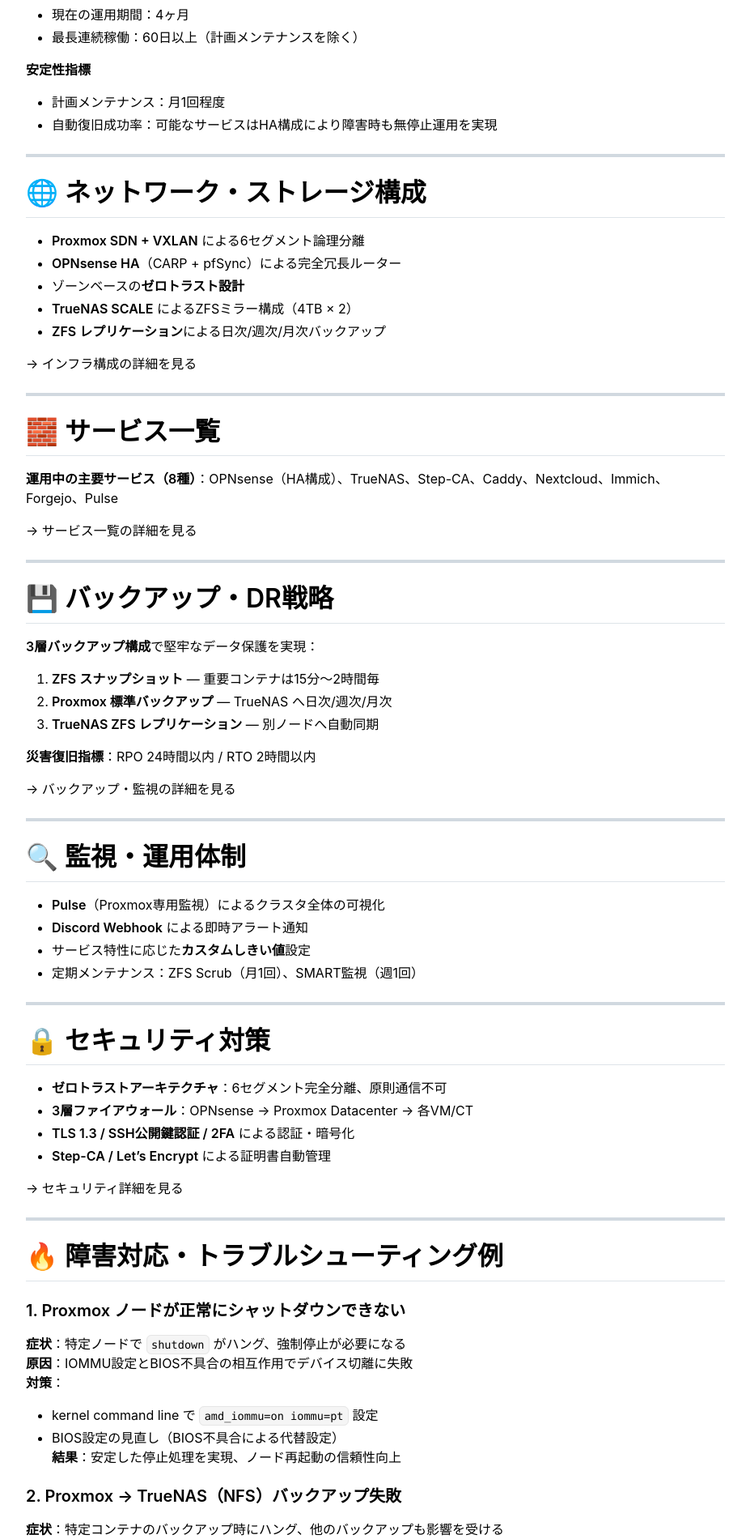
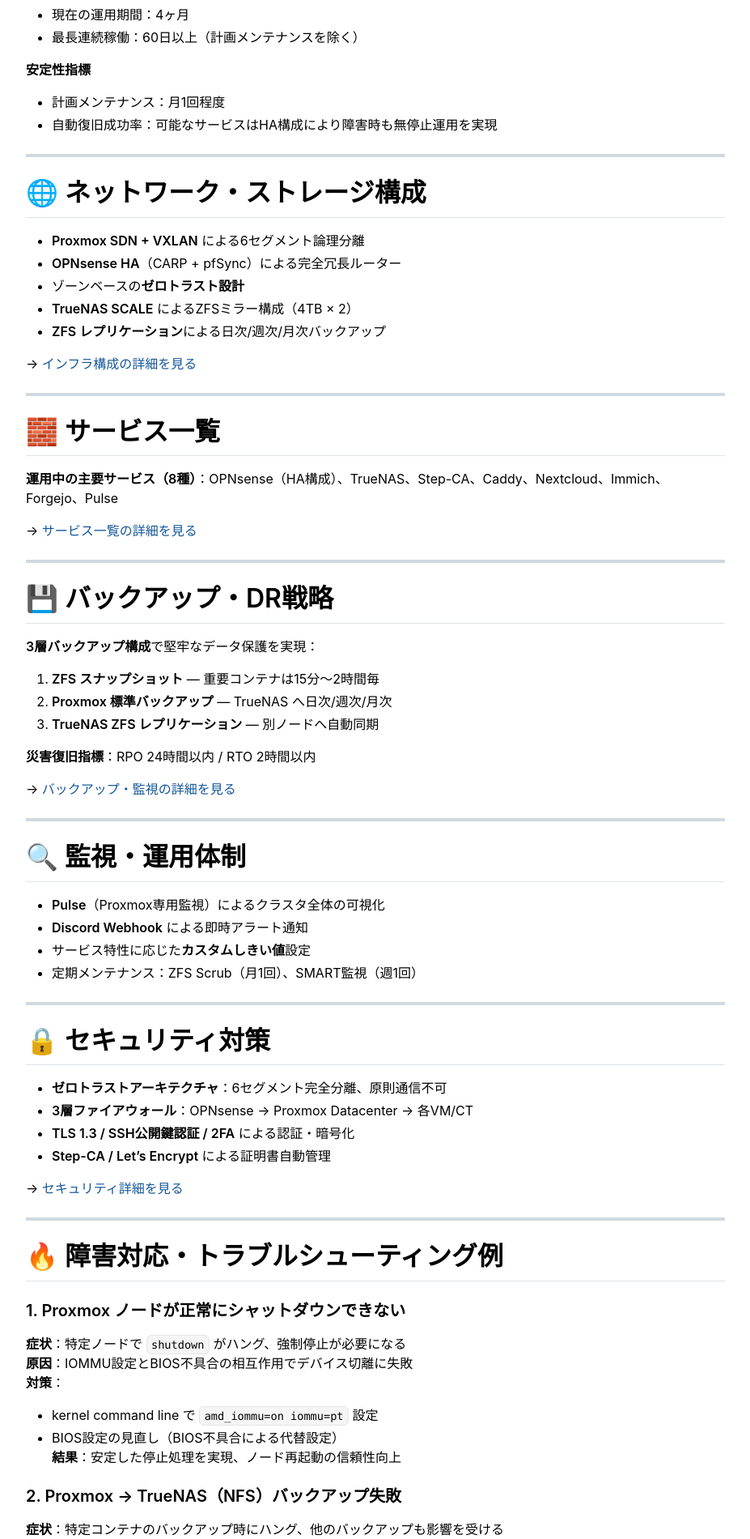
Before and after one commit to yusuke-524/yusuke-524.github.io, a Jekyll site: the page built from index.md, in a window 1280 px wide. Shown: the part 2709-4609 px from the top of the page at 81% size, without its empty margins (176-1103 px from the left). Built offline with Jekyll 4.4.1, drawn with Linux system fonts in a browser that asks for light colours; nearby versions of some CDN libraries.

Commit message:
リンクの文字色が黒な問題と、コードブロックの枠が3重になっている問題の修正

```diff
--- a/_layouts/default.html
+++ b/_layouts/default.html
@@ -21,6 +21,7 @@
       --table-alt: #e7f1ea;
       --nav-bg: #155799;
       --nav-hover: rgba(255,255,255,0.2);
+      --link-color: #155799;
     }
 
     * { box-sizing: border-box; }
@@ -87,11 +88,12 @@
     }
 
     :where(.markdown-body, .main-content) a {
-      color: inherit;
+      color: var(--link-color) !important;
       text-decoration: underline;
       text-underline-offset: 0.15em;
     }
     :where(.markdown-body, .main-content) a:hover {
+      color: var(--link-color) !important;
       text-decoration-thickness: 0.14em;
     }
 
@@ -105,7 +107,6 @@
 
     :where(.markdown-body, .main-content) pre,
     :where(.markdown-body, .main-content) .highlight,
-    :where(.markdown-body, .main-content) pre code,
     :where(.markdown-body, .main-content) .highlighter-rouge,
     :where(.markdown-body, .main-content) .highlight pre {
       background-color: var(--code-bg) !important;
```
